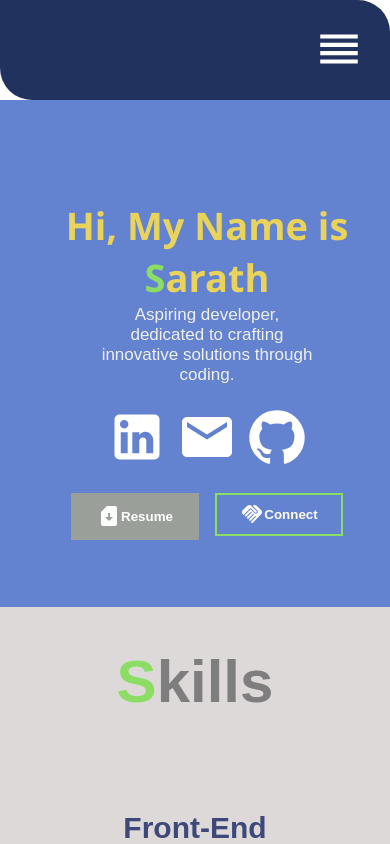
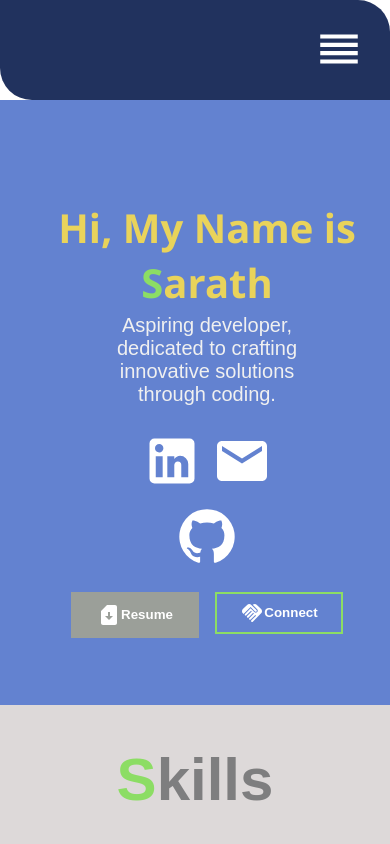
Before and after one commit to Sarathkumardunga/portfolio, a React (Create React App) app: page / in a window 390 px wide. Shown: the top 844 px of the page. Built offline with nearby package versions, Linux system fonts and the light colour scheme.

Commit message:
style: HomePage responsive styles

```diff
--- a/src/App.css
+++ b/src/App.css
@@ -39,8 +39,9 @@ a{
 }
 
 .home-buttons{
-    display:flex;
-    gap: 1rem;
-    font-weight: normal;
-    margin-top: 1rem;
+  display:flex;
+  gap: 1rem;
+  font-weight: normal;
+  margin-top: 1rem;
+  justify-content: flex-start;
 }
--- a/src/pages/Home.js
+++ b/src/pages/Home.js
@@ -57,7 +57,7 @@ const Home = () => {
               </button>
             </a>
             <a
-              href="https://debugg-dot.github.io/Shadow_fiitness/"
+              href="https://www.linkedin.com/in/sarath-kumar-dunga-7083021a0"
               target="_blank"
               rel="noreferrer"
             >
--- a/src/pages/ProjectDisplay.js
+++ b/src/pages/ProjectDisplay.js
@@ -1,13 +1,16 @@
-import React from 'react'
+import React, { useState } from 'react'
 import { useParams } from "react-router-dom"
 import { ProjectList } from '../helpers/ProjectList';
 import GitHubIcon from "@mui/icons-material/GitHub";
 import StreamIcon from "@mui/icons-material/Stream";
+import HighlightOffIcon from "@mui/icons-material/HighlightOff";
 import "../styles/ProjectDisplay.css"
 
 const ProjectDisplay = () => {
+  const [isOpened, setIsOpened] = useState(false);
   const { id } = useParams();
   const project = ProjectList[id];
+
   return (
     <div className="project">
       <div id="name">
@@ -18,7 +21,7 @@ const ProjectDisplay = () => {
           <b>Skills: </b> {project.skills}
         </p>
 
-        <div className="home-buttons" id="source-code">
+        <div className="project-buttons" id="source-code">
           <a
             href={project.github}
             target="_blank"
--- a/src/styles/Home.css
+++ b/src/styles/Home.css
@@ -94,12 +94,79 @@
   flex-direction: column;
 }
 
-@media only screen and (max-width: 600px) {
+@media only screen and (max-width: 1400px){
+  .top{
+    justify-content: space-between;
+  }
+
+  .about h2 {
+    font-size: 70px;
+  }
+
+  .about .prompt {
+    margin-top: 8px;
+    font-size: 25px;
+    width: 70%;
+  }
+
+  .mainpic img{
+    max-width: 360px;
+    max-height: 300px;
+  }
+}
+
+@media only screen and (max-width: 1250px){
+  .about h2{
+    font-size: 60px;
+  }
+
+  .about .prompt{
+    max-width: 60%;
+  }
+}
+
+@media only screen and (max-width: 1150px){
+  .about h2{
+    font-size: 50px;
+  }
+
+  .about .prompt{
+    max-width: 60%;
+    font-size: 20px;
+  }
+}
+
+@media only screen and (max-width: 1040px){
+  .about h2{
+    font-size: 50px;
+  }
+
+  .about .prompt{
+    max-width: 60%;
+    font-size: 19px;
+  }
+
+  .mainpic{
+    display: none;
+  }
+}
+
+@media only screen and (max-width: 750px){
+  .about h2{
+    font-size: 45px;
+  }
+
+  .about .prompt{
+    max-width: 50%;
+  }
+
   .about{
     align-items:center;
     text-align: center;
   }
+}
 
+@media only screen and (max-width: 600px) {
   .about h2 {
     font-size: 40px;
   }
@@ -126,35 +193,3 @@
     font-size: 30px;
   }
 }
-
-@media only screen and (max-width: 725px){
-  .about h2{
-    font-size: 38px;
-  }
-
-  .about .prompt{
-    max-width: 60%;
-  }
-
-  .mainpic{
-    display: none;
-  }
-
-}
-
-@media only screen and (max-width: 1400px){
-  .about h2 {
-    font-size: 38px;
-  }
-
-  .about .prompt {
-    margin-top: 8px;
-    font-size: 17px;
-    width: 80%;
-  }
-
-  .mainpic img{
-    max-width: 300px;
-    max-height: 350px;
-  }
-}
--- a/src/styles/ProjectDisplay.css
+++ b/src/styles/ProjectDisplay.css
@@ -25,7 +25,11 @@
 }
 
 /* styling of buttons */
-.home-buttons{
+.project-buttons{
+  display:flex;
+  gap: 1rem;
+  font-weight: normal;
+  margin-top: 1rem;
   justify-content: center;
 }
 
```
